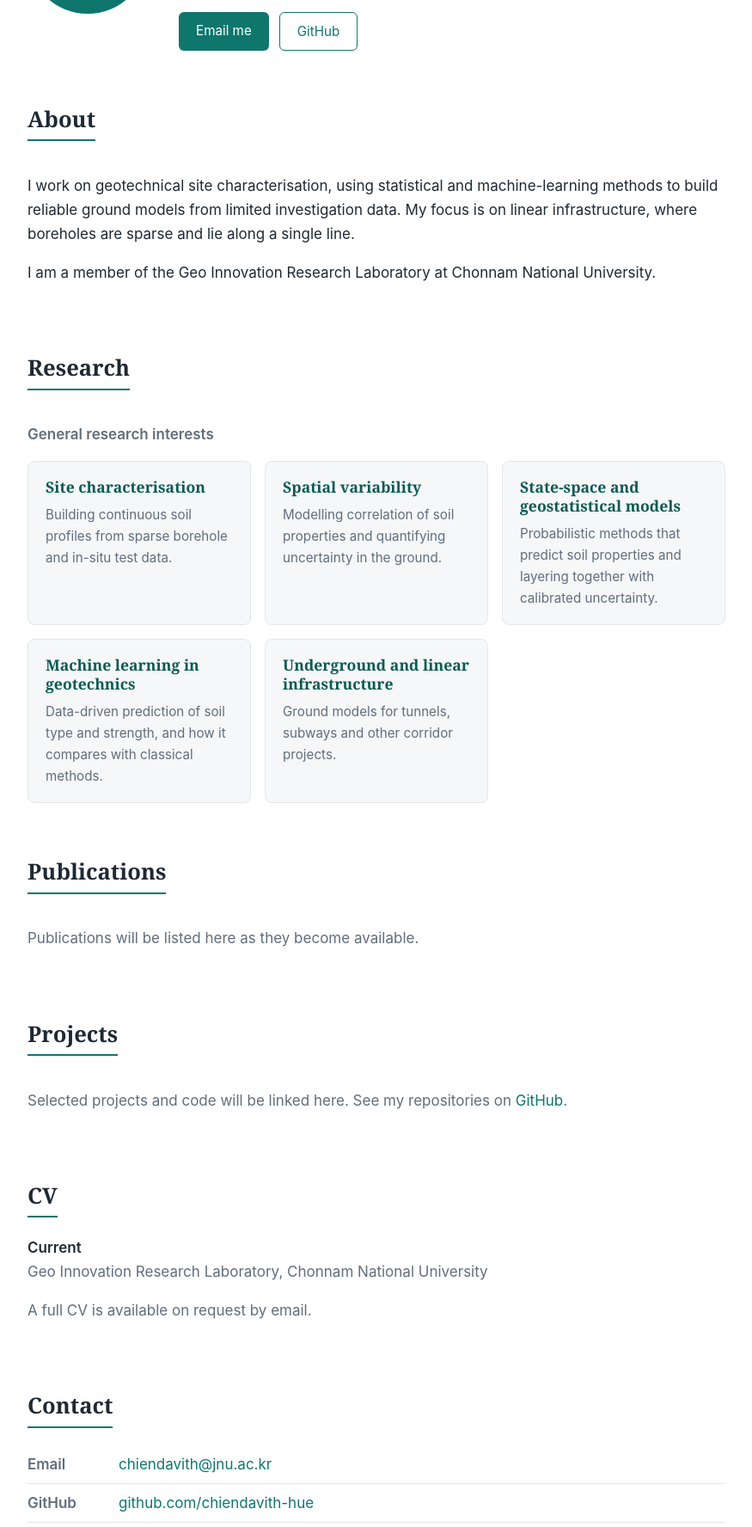
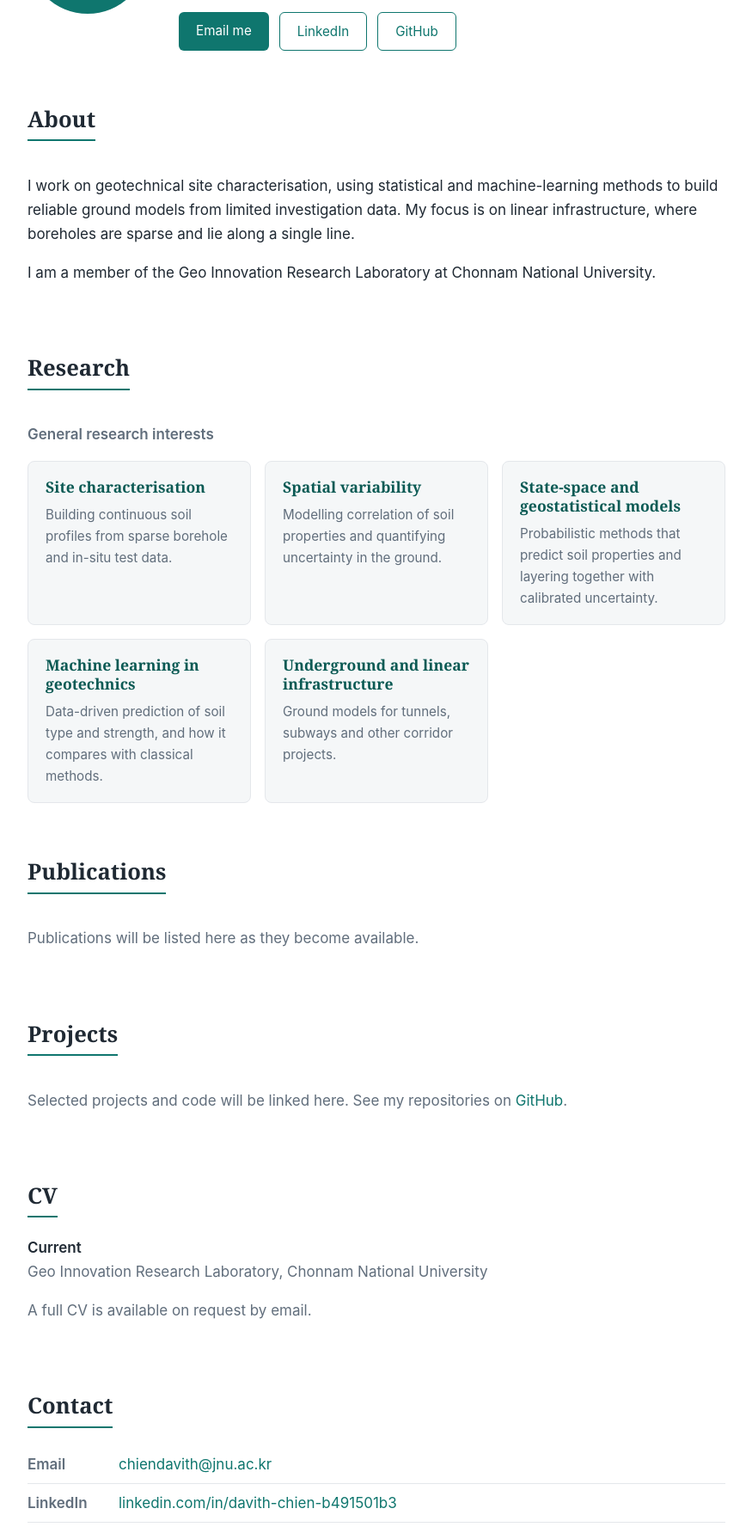
Before and after one commit to chiendavith-hue/chiendavith-hue.github.io, a plain HTML site: page index.html in a window 1280 px wide. Shown: the part 291-2067 px from the top of the page at 86% size, without its empty margins (202-1077 px from the left). Drawn offline with Linux system fonts and the light colour scheme.

Commit message:
Add LinkedIn links

```diff
--- a/index.html
+++ b/index.html
@@ -32,6 +32,7 @@
         <p class="affiliation">Geo Innovation Research Laboratory<br>Chonnam National University, Republic of Korea</p>
         <p class="actions">
           <a class="button" href="mailto:chiendavith@jnu.ac.kr">Email me</a>
+          <a class="button ghost" href="https://www.linkedin.com/in/davith-chien-b491501b3">LinkedIn</a>
           <a class="button ghost" href="https://github.com/chiendavith-hue">GitHub</a>
         </p>
       </div>
@@ -93,6 +94,7 @@
       <h2>Contact</h2>
       <ul class="contact-list">
         <li><span>Email</span><a href="mailto:chiendavith@jnu.ac.kr">chiendavith@jnu.ac.kr</a></li>
+        <li><span>LinkedIn</span><a href="https://www.linkedin.com/in/davith-chien-b491501b3">linkedin.com/in/davith-chien-b491501b3</a></li>
         <li><span>GitHub</span><a href="https://github.com/chiendavith-hue">github.com/chiendavith-hue</a></li>
         <li><span>Address</span>Geo Innovation Research Laboratory, Chonnam National University</li>
       </ul>
```
